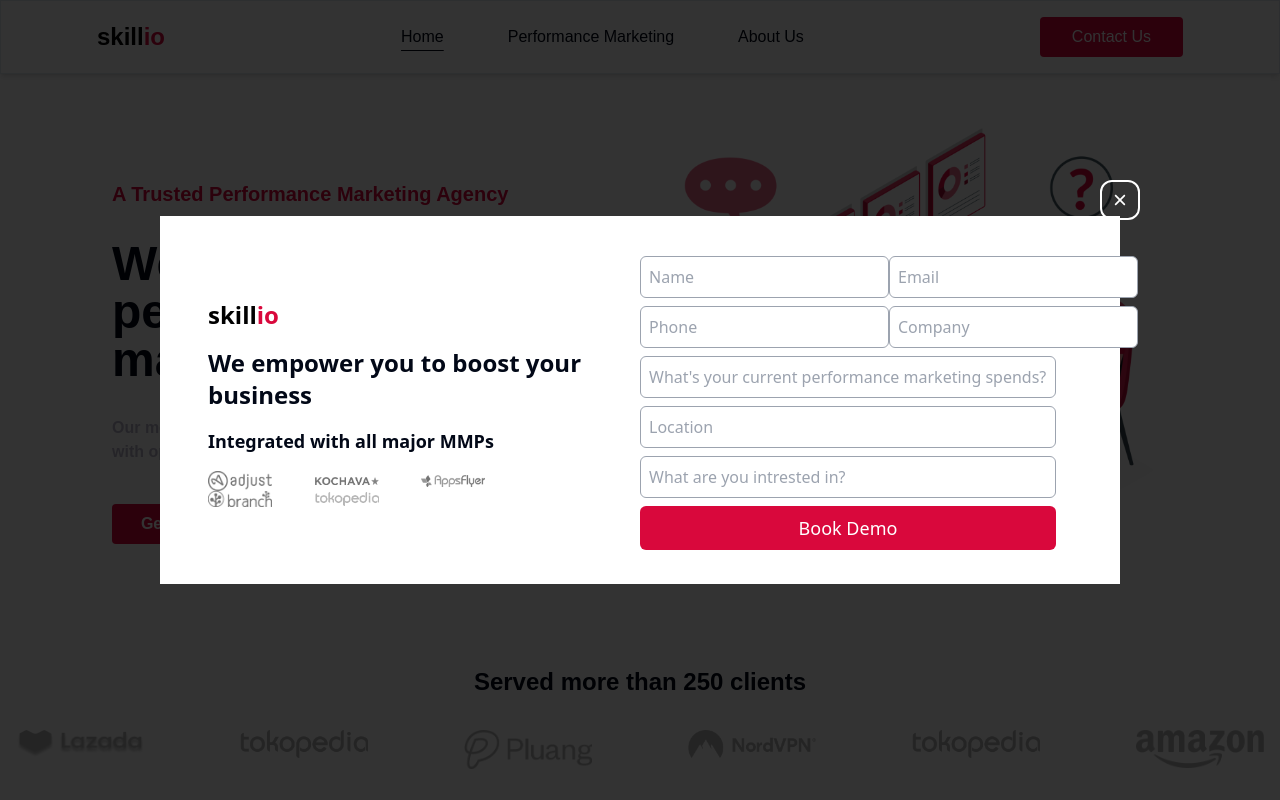
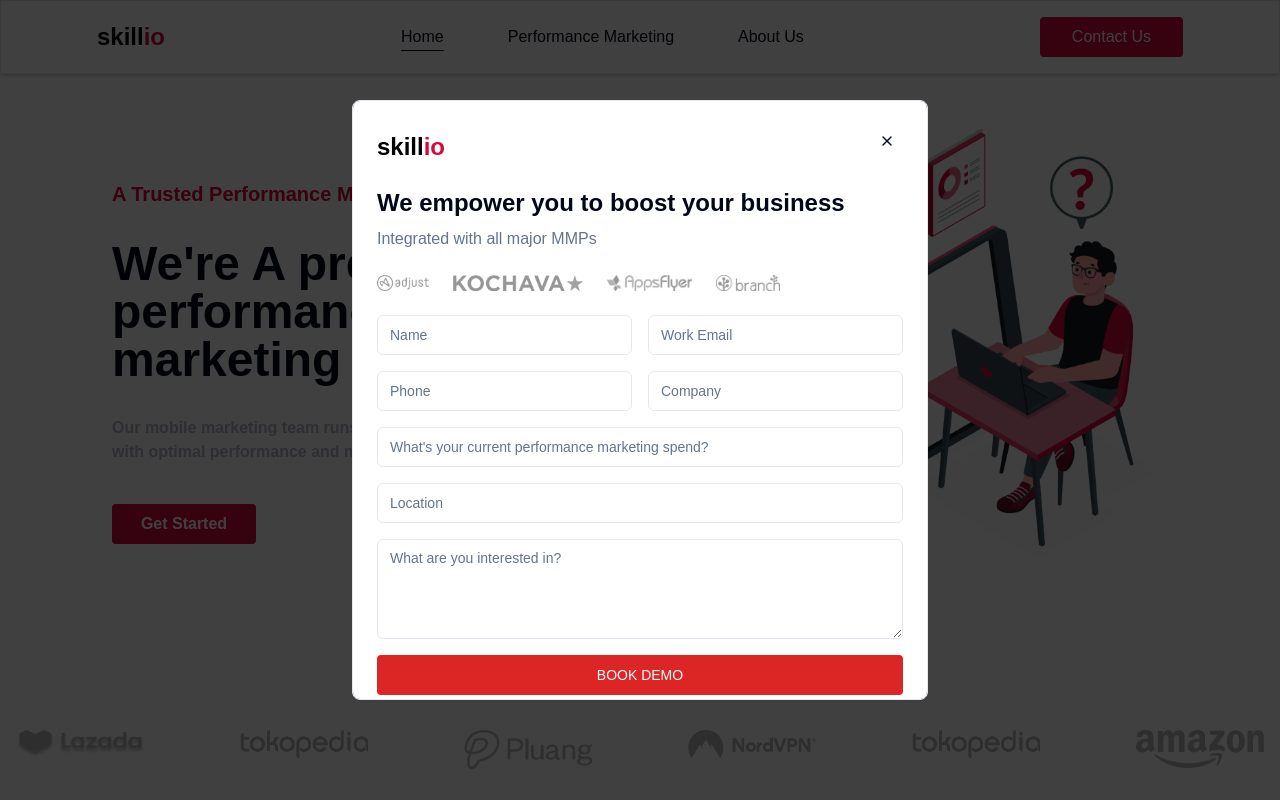
Before and after one commit to Antima1123/newmobisaturn, a Next.js app: page / in a window 1280 px wide. Both pictures are taken after a click on the button "Contact Us". Shown: the top 800 px of the page. Built offline with nearby package versions, Linux system fonts and the light colour scheme.

Commit message:
contact us form

```diff
--- a/app/(dashboard)/page.tsx
+++ b/app/(dashboard)/page.tsx
@@ -1,19 +1,29 @@
+"use client"
+import ContactForm from "@/components/contact-form";
 import DashFront from "@/components/dash-front";
 import { MMPPartners } from "@/components/mmp-partners";
 import { ServeClients } from "@/components/serve-clients";
 import  WhatWeDo  from "@/components/what-we-do";
 import { WhoWeAre } from "@/components/who-we-are";
 import { WhyMobiSaturn } from "@/components/why-mobisaturn";
+import { useOpenContactUs } from "@/hook/contact-open";
 
 export default function Home() {
+
+  const {isOpen} = useOpenContactUs()
   return (
-    <div>
+    <div className=" relative">
       <DashFront/>
       <ServeClients/>
       <WhoWeAre/>
       <WhatWeDo/>
       <WhyMobiSaturn/>
       <MMPPartners/>
+      {isOpen &&
+        (
+          <div className="w-screen h-screen fixed top-0 right-0 bg-black bg-opacity-75 items-center justify-center flex"><ContactForm/></div>
+        )
+      }
     </div>
   );
 }
--- /dev/null
+++ b/components/contact-form.tsx
@@ -0,0 +1,147 @@
+'use client'
+
+import { useState } from 'react'
+import { Button } from '@/components/ui/button'
+import { Card, CardContent, CardHeader } from '@/components/ui/card'
+import { Input } from '@/components/ui/input'
+import { Textarea } from '@/components/ui/textarea'
+import { X } from 'lucide-react'
+import { useOpenContactUs } from '@/hook/contact-open'
+
+interface FormData {
+  name: string
+  email: string
+  phone: string
+  company: string
+  marketingSpend: string
+  location: string
+  interests: string
+}
+
+export default function ContactForm() {
+    const {isOpen, onClose} = useOpenContactUs();
+  const [formData, setFormData] = useState<FormData>({
+    name: '',
+    email: '',
+    phone: '',
+    company: '',
+    marketingSpend: '',
+    location: '',
+    interests: ''
+  })
+
+  const handleInputChange = (e: React.ChangeEvent<HTMLInputElement | HTMLTextAreaElement>) => {
+    const { name, value } = e.target
+    setFormData(prevData => ({
+      ...prevData,
+      [name]: value
+    }))
+  }
+
+  const handleSubmit = (e: React.FormEvent<HTMLFormElement>) => {
+    e.preventDefault()
+    console.log('Form data to send:', formData)
+  }
+
+  if (!isOpen) return null
+
+  return (
+    <Card className="fixed inset-0 z-[100] m-auto w-full max-w-xl md:max-h-[75vh] overflow-auto bg-white p-6">
+      <CardHeader className="relative p-0 mb-6">
+        <button
+          onClick={() => onClose()}
+          className="absolute right-0 top-0 p-2 hover:bg-gray-100 rounded-full"
+        >
+          <X className="h-4 w-4" />
+        </button>
+        <div className="space-y-6">
+        <div className="text-2xl font-[600] text-[#D9083C] flex">
+                            {/* <Image src="/logo.png" height={240} width={240} alt="logo"/> */}
+                            <p className="text-black">skill</p><p>io</p>
+                        </div>
+          <div className="space-y-2">
+            <h2 className="text-2xl font-bold">
+              We empower you to boost your business
+            </h2>
+            <p className="text-muted-foreground">
+              Integrated with all major MMPs
+            </p>
+          </div>
+          <div className="flex gap-6 items-center flex-wrap">
+            {[0,1, 2, 3].map((i) => (
+              <img
+                key={i}
+                src={`/Group-${i}.png`}
+                alt={`Partner ${i}`}
+                className="h-4 opacity-75"
+              />
+            ))}
+          </div>
+        </div>
+      </CardHeader>
+      <CardContent className="p-0">
+        <form onSubmit={handleSubmit} className="space-y-4">
+          <div className="grid grid-cols-2 gap-4">
+            <Input
+              name="name"
+              placeholder="Name"
+              value={formData.name}
+              onChange={handleInputChange}
+              required
+            />
+            <Input
+              name="email"
+              type="email"
+              placeholder="Work Email"
+              value={formData.email}
+              onChange={handleInputChange}
+              required
+            />
+          </div>
+          <div className="grid grid-cols-2 gap-4">
+            <Input
+              name="phone"
+              type="tel"
+              placeholder="Phone"
+              value={formData.phone}
+              onChange={handleInputChange}
+              required
+            />
+            <Input
+              name="company"
+              placeholder="Company"
+              value={formData.company}
+              onChange={handleInputChange}
+              required
+            />
+          </div>
+          <Input
+            name="marketingSpend"
+            placeholder="What's your current performance marketing spend?"
+            value={formData.marketingSpend}
+            onChange={handleInputChange}
+            required
+          />
+          <Input
+            name="location"
+            placeholder="Location"
+            value={formData.location}
+            onChange={handleInputChange}
+            required
+          />
+          <Textarea
+            name="interests"
+            placeholder="What are you interested in?"
+            className="min-h-[100px]"
+            value={formData.interests}
+            onChange={handleInputChange}
+            required
+          />
+          <Button type="submit" className="w-full bg-red-600 hover:bg-red-700">
+            BOOK DEMO
+          </Button>
+        </form>
+      </CardContent>
+    </Card>
+  )
+}
--- a/components/contact-us.tsx
+++ b/components/contact-us.tsx
@@ -1,9 +1,51 @@
 import Image from "next/image"
+import { useState } from "react"
+import { Input } from "./ui/input"
+import { Textarea } from "./ui/textarea"
+import { Button } from "./ui/button"
+
+
+interface FormData {
+    name: string
+    email: string
+    phone: string
+    company: string
+    marketingSpend: string
+    location: string
+    interests: string
+  }
 
 const ContactUs =()=>{
+
+    const [isOpen, setIsOpen] = useState(true)
+    const [formData, setFormData] = useState<FormData>({
+      name: '',
+      email: '',
+      phone: '',
+      company: '',
+      marketingSpend: '',
+      location: '',
+      interests: ''
+    })
+
+    const handleInputChange = (e: React.ChangeEvent<HTMLInputElement | HTMLTextAreaElement>) => {
+      const { name, value } = e.target
+      setFormData(prevData => ({
+        ...prevData,
+        [name]: value
+      }))
+    }
+
+    const handleSubmit = (e: React.FormEvent<HTMLFormElement>) => {
+      e.preventDefault()
+      console.log('Form data to send:', formData)
+    }
+
+    if (!isOpen) return null
+
     return (
         <div className="bg-white font-sans py-10">
-            <div className=" h-[18rem] w-[60rem] grid grid-cols-2 bg-white px-12">
+            <div className=" w-[60rem] grid grid-cols-2 bg-white px-12">
 
                 <div className="flex flex-col gap-y-4 justify-center">
                     <div className="text-2xl font-[600] text-[#D9083C] flex">
@@ -53,50 +95,66 @@
                         </div>
                 </div>
 
-                <form className="gap-2 flex flex-col w-[26rem]">
-                    <div className="flex justify-between">
-                        <input
-                            type="text"
+                <form onSubmit={handleSubmit} className="space-y-4">
+          <div className="grid grid-cols-2 gap-4">
+            <Input
+              name="name"
               placeholder="Name"
-                            className=" outline-none p-2 border border-gray-400 rounded-md"
+              value={formData.name}
+              onChange={handleInputChange}
+              required
             />
-                         <input
+            <Input
+              name="email"
               type="email"
-                            placeholder="Email"
-                            className=" outline-none p-2 border border-gray-400 rounded-md"
+              placeholder="Work Email"
+              value={formData.email}
+              onChange={handleInputChange}
+              required
             />
           </div>
-
-                    <div className="flex justify-between">
-                        <input
-                            type="phone"
+          <div className="grid grid-cols-2 gap-4">
+            <Input
+              name="phone"
+              type="tel"
               placeholder="Phone"
-                            className=" outline-none p-2 border border-gray-400 rounded-md"
+              value={formData.phone}
+              onChange={handleInputChange}
+              required
             />
-                         <input
-                            type="text"
+            <Input
+              name="company"
               placeholder="Company"
-                            className=" outline-none p-2 border border-gray-400  rounded-md"
+              value={formData.company}
+              onChange={handleInputChange}
+              required
             />
           </div>
-
-                    <input
-                        type="text"
-                        placeholder="What's your current performance marketing spends? "
-                        className=" outline-none p-2 border border-gray-400 rounded-md"
+          <Input
+            name="marketingSpend"
+            placeholder="What's your current performance marketing spend?"
+            value={formData.marketingSpend}
+            onChange={handleInputChange}
+            required
           />
-
-                    <input
-                        type="text"
+          <Input
+            name="location"
             placeholder="Location"
-                        className=" outline-none p-2 border border-gray-400 rounded-md"
+            value={formData.location}
+            onChange={handleInputChange}
+            required
           />
-                    <input
-                        type="text"
-                        placeholder="What are you intrested in? "
-                        className=" outline-none p-2 border border-gray-400 rounded-md"
+          <Textarea
+            name="interests"
+            placeholder="What are you interested in?"
+            className="min-h-[100px]"
+            value={formData.interests}
+            onChange={handleInputChange}
+            required
           />
-                   <button className="w-full bg-[#D9083C] text-white py-2 rounded-md text-lg">Book Demo</button>
+          <Button type="submit" className="w-full bg-red-600 hover:bg-red-700">
+            BOOK DEMO
+          </Button>
         </form>
             </div>
         </div>
--- a/components/header.tsx
+++ b/components/header.tsx
@@ -6,9 +6,12 @@
 import { Button } from "./ui/button";
 import { IoIosClose } from "react-icons/io";
 import ContactUs from "./contact-us";
+import { useOpenContactUs } from "@/hook/contact-open";
 
 const Header = () =>{
     const [active, setActive] = useState(false);
+    const {onOpen, isOpen} = useOpenContactUs();
+
     const handleClick = () =>{
         setActive(!active)
     }
@@ -28,9 +31,6 @@
     };
   }, [showCard]);
 
-  const handleCard = () => {
-    setShowCard(true);
-  };
 
   const closeCard = (e: React.MouseEvent) => {
     e.stopPropagation(); // Prevents the click from triggering handleCard
@@ -45,9 +45,11 @@
                     <p className="text-black">skill</p><p>io</p>
                 </div>
 
-                <div className="flex  gap-x-4">
+                {
+                    !isOpen &&
+                    <div className="flex  gap-x-4 z-[90]">
 
-                    <motion.div className={`flex flex-col items-center justify-center gap-[6px] z-[100]`} onClick={handleClick}>
+                    <motion.div className={`flex flex-col items-center justify-center gap-[6px] z-[90]`} onClick={handleClick}>
                         <motion.div
                             className={`h-[3px] w-6 origin-left bg-[#D9083C]`}
                             animate={{rotate: active ? 45 : 0}}>
@@ -64,6 +66,7 @@
                         </motion.div>
                     </motion.div>
                 </div>
+                }
 
 
                 {active && (
@@ -71,7 +74,7 @@
                         initial={{y: -1000}}
                         animate={{y: 0}}
                         transition={{ ease: "easeInOut",}}
-                        className=" text-black flex w-screen h-[10rem] absolute z-[80] left-0 top-16 bg-[#ffc6c6] px-10 py-6 "
+                        className=" text-black flex w-screen h-[14rem] absolute z-[80] left-0 top-16 bg-[#ffc6c6] px-10 py-6 "
                         >
                         <nav className="font-[600] gap-y-6 flex flex-col">
                             <Link href="/">
@@ -85,6 +88,9 @@
                             <Link href="/contact-us" >
                                 About Us
                             </Link>
+                            <div onClick={() => {onOpen(), setActive(false)}} className=" cursor-pointer" >
+                                Contact Us
+                            </div>
                         </nav>
                     </motion.div>
                 )}
@@ -112,12 +118,12 @@
                 </div>
 
                    <Button
-                        onClick={handleCard}
+                        onClick={() => onOpen()}
                         className="bg-[#D9083C] text-[16px] font-[400]"
                    >
                         Contact Us
                    </Button>
-                   {showCard && (
+                   {/* {showCard && (
                         <div
                             className="fixed inset-0 z-[200] flex items-center justify-center bg-black bg-opacity-80 h-full" >
                         <div
@@ -135,7 +141,7 @@
                             </div>
                         </div>
                         </div>
-                    )}
+                    )} */}
             </div>
 
         </>
--- /dev/null
+++ b/components/ui/card.tsx
@@ -0,0 +1,79 @@
+import * as React from "react"
+
+import { cn } from "@/lib/utils"
+
+const Card = React.forwardRef<
+  HTMLDivElement,
+  React.HTMLAttributes<HTMLDivElement>
+>(({ className, ...props }, ref) => (
+  <div
+    ref={ref}
+    className={cn(
+      "rounded-lg border bg-card text-card-foreground shadow-sm",
+      className
+    )}
+    {...props}
+  />
+))
+Card.displayName = "Card"
+
+const CardHeader = React.forwardRef<
+  HTMLDivElement,
+  React.HTMLAttributes<HTMLDivElement>
+>(({ className, ...props }, ref) => (
+  <div
+    ref={ref}
+    className={cn("flex flex-col space-y-1.5 p-6", className)}
+    {...props}
+  />
+))
+CardHeader.displayName = "CardHeader"
+
+const CardTitle = React.forwardRef<
+  HTMLDivElement,
+  React.HTMLAttributes<HTMLDivElement>
+>(({ className, ...props }, ref) => (
+  <div
+    ref={ref}
+    className={cn(
+      "text-2xl font-semibold leading-none tracking-tight",
+      className
+    )}
+    {...props}
+  />
+))
+CardTitle.displayName = "CardTitle"
+
+const CardDescription = React.forwardRef<
+  HTMLDivElement,
+  React.HTMLAttributes<HTMLDivElement>
+>(({ className, ...props }, ref) => (
+  <div
+    ref={ref}
+    className={cn("text-sm text-muted-foreground", className)}
+    {...props}
+  />
+))
+CardDescription.displayName = "CardDescription"
+
+const CardContent = React.forwardRef<
+  HTMLDivElement,
+  React.HTMLAttributes<HTMLDivElement>
+>(({ className, ...props }, ref) => (
+  <div ref={ref} className={cn("p-6 pt-0", className)} {...props} />
+))
+CardContent.displayName = "CardContent"
+
+const CardFooter = React.forwardRef<
+  HTMLDivElement,
+  React.HTMLAttributes<HTMLDivElement>
+>(({ className, ...props }, ref) => (
+  <div
+    ref={ref}
+    className={cn("flex items-center p-6 pt-0", className)}
+    {...props}
+  />
+))
+CardFooter.displayName = "CardFooter"
+
+export { Card, CardHeader, CardFooter, CardTitle, CardDescription, CardContent }
--- /dev/null
+++ b/components/ui/input.tsx
@@ -0,0 +1,22 @@
+import * as React from "react"
+
+import { cn } from "@/lib/utils"
+
+const Input = React.forwardRef<HTMLInputElement, React.ComponentProps<"input">>(
+  ({ className, type, ...props }, ref) => {
+    return (
+      <input
+        type={type}
+        className={cn(
+          "flex h-10 w-full rounded-md border border-input bg-background px-3 py-2 text-base ring-offset-background file:border-0 file:bg-transparent file:text-sm file:font-medium file:text-foreground placeholder:text-muted-foreground focus-visible:outline-none focus-visible:ring-2 focus-visible:ring-ring focus-visible:ring-offset-2 disabled:cursor-not-allowed disabled:opacity-50 md:text-sm",
+          className
+        )}
+        ref={ref}
+        {...props}
+      />
+    )
+  }
+)
+Input.displayName = "Input"
+
+export { Input }
--- /dev/null
+++ b/components/ui/textarea.tsx
@@ -0,0 +1,22 @@
+import * as React from "react"
+
+import { cn } from "@/lib/utils"
+
+const Textarea = React.forwardRef<
+  HTMLTextAreaElement,
+  React.ComponentProps<"textarea">
+>(({ className, ...props }, ref) => {
+  return (
+    <textarea
+      className={cn(
+        "flex min-h-[80px] w-full rounded-md border border-input bg-background px-3 py-2 text-base ring-offset-background placeholder:text-muted-foreground focus-visible:outline-none focus-visible:ring-2 focus-visible:ring-ring focus-visible:ring-offset-2 disabled:cursor-not-allowed disabled:opacity-50 md:text-sm",
+        className
+      )}
+      ref={ref}
+      {...props}
+    />
+  )
+})
+Textarea.displayName = "Textarea"
+
+export { Textarea }
--- /dev/null
+++ b/hook/contact-open.ts
@@ -0,0 +1,13 @@
+import { create } from "zustand"
+
+type NewAccountState = {
+    isOpen:boolean;
+    onOpen: () => void;
+    onClose: () => void;
+}
+
+export const useOpenContactUs = create<NewAccountState>((set) => ({
+    isOpen: false,
+    onOpen: () => set({ isOpen: true}),
+    onClose: () => set({ isOpen: false}),
+}));
--- a/package.json
+++ b/package.json
@@ -22,7 +22,8 @@
     "react-icons": "^5.3.0",
     "shadcn": "^2.1.6",
     "tailwind-merge": "^2.5.4",
-    "tailwindcss-animate": "^1.0.7"
+    "tailwindcss-animate": "^1.0.7",
+    "zustand": "^5.0.1"
   },
   "devDependencies": {
     "typescript": "^5",
```
Also changed, not shown: 1 other file (tests, documents, lock files or other folders). Lines whose indentation alone changed are shown as unchanged.
